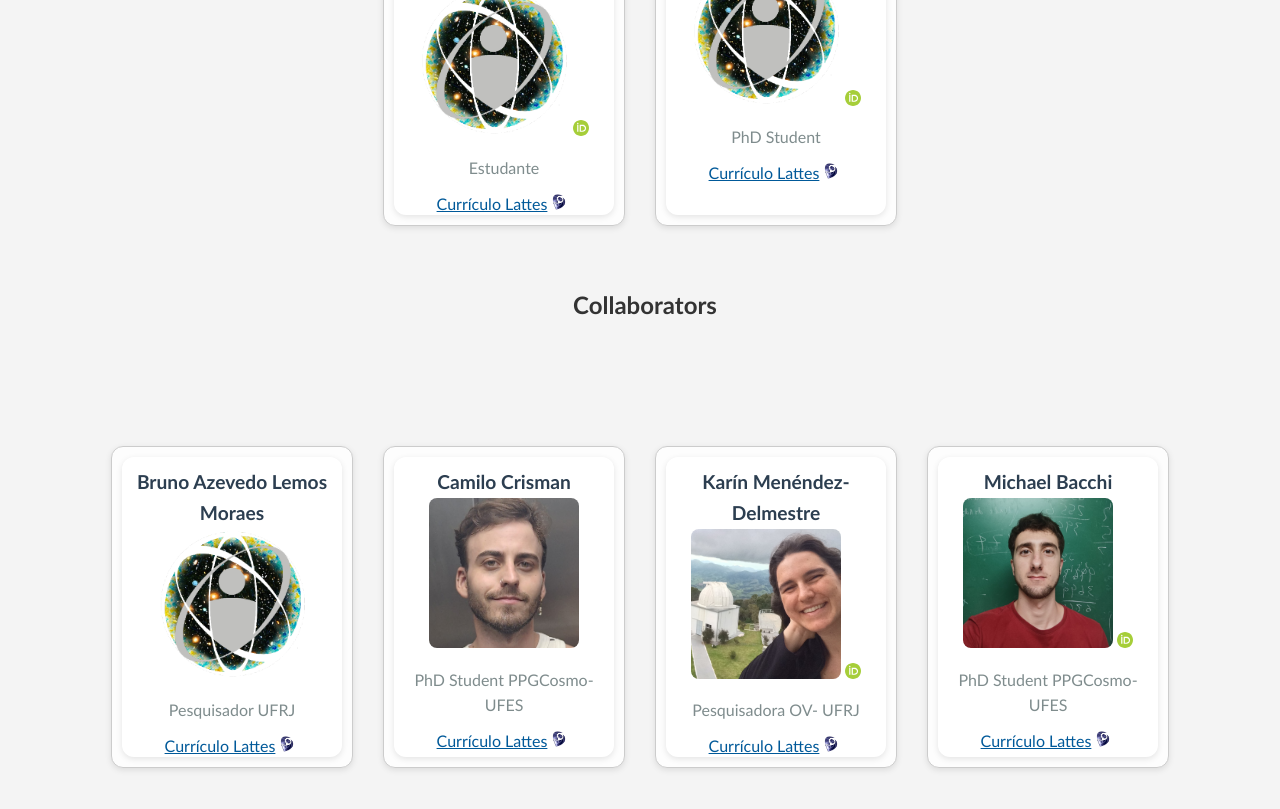
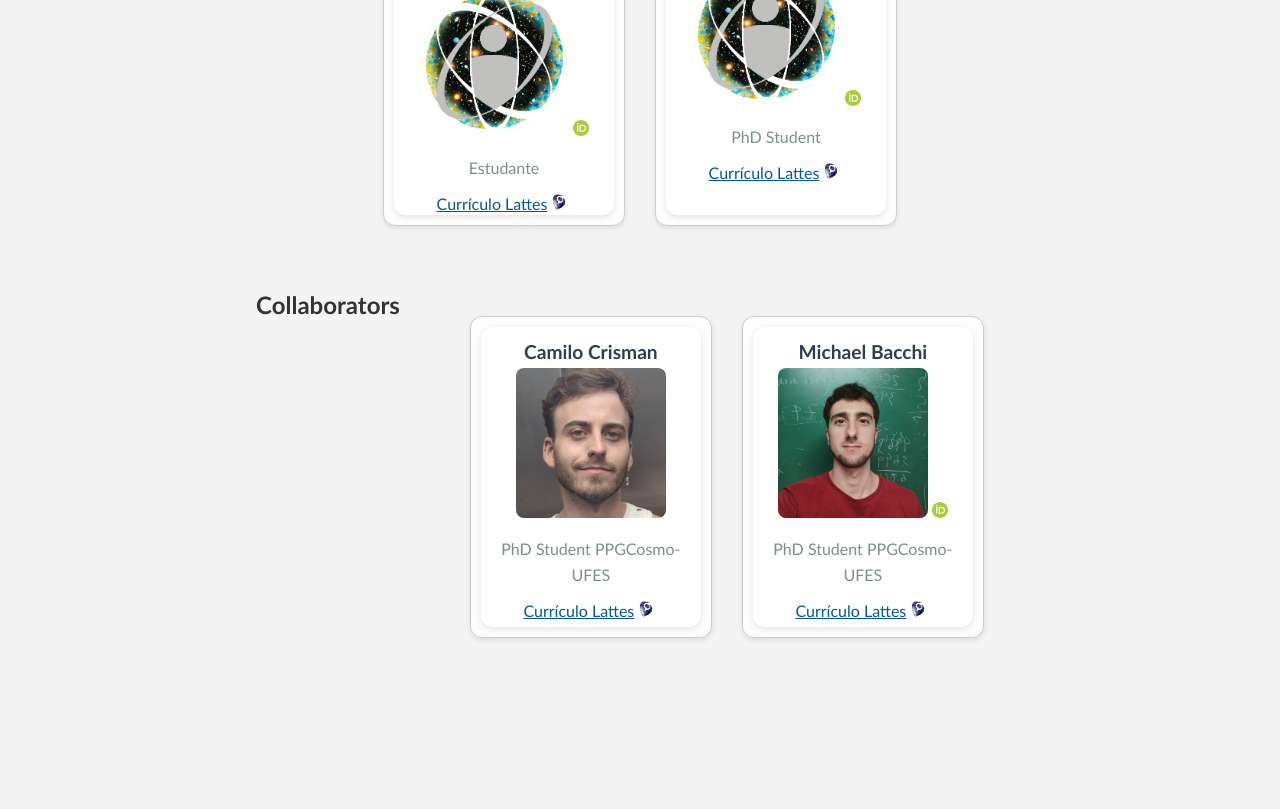
Before and after one commit to cbpf-cosmo/cbpf-cosmo.github.io, a Jekyll site: the page members.html, which Jekyll copies as it is, in a window 1280 px wide and 900 px high, scrolled down 4139 px. Shown: the top 809 px of the window. Built offline with Jekyll 4.4.1, drawn with Linux system fonts in a browser that asks for light colours; after the commit the page ends 4909 px from its top, so only the background shows below that.

Commit message:
updating karin and bruno

```diff
--- a/members.html
+++ b/members.html
@@ -1120,30 +1120,6 @@
       <!-- ==== Exemplo modificado (Emil Medeiros) ==== -->
 <ul class="members-list">
 
-       <li class="member-card">
-    <div class="member-inner">
-      <div class="member-front">
-        <div class="member-name">
-          Bruno Azevedo Lemos Moraes
-          <img src="images/thumbs/cbpf.png" alt="foto" class="clickable-photo"
-               style="width:150px; height:150px; object-fit:cover;">
-          <!-- <a href="https://orcid.org/" target="_blank">
-            <img src="images/ORCID-iD_icon_vector.svg" alt="iD ORCID"/> -->
-          </a>
-        </div>
-        <div class="member-role">Pesquisador UFRJ</div>
-        <div class="member-lattes">
-          <a href="http://lattes.cnpq.br/" target="_blank">
-            Currículo Lattes<img src="images/lattes-logo-2.png" alt="iD Lattes"/>
-          </a>
-        </div>
-      </div>
-      <div class="member-back">
-        <p>Texto sobre Bruno palavras-chaves</p>
-        <button class="btn-back">Voltar</button>
-      </div>
-    </div>
-  </li>
 
 
 
@@ -1172,31 +1148,6 @@
     </div>
   </li>
 
-
-      <li class="member-card">
-    <div class="member-inner">
-      <div class="member-front">
-        <div class="member-name">
-          Karín Menéndez-Delmestre
-          <img src="images/thumbs/KMDnoObservatorioPicosDosDias_cor.JPG" alt="foto" class="clickable-photo"
-               style="width:150px; height:150px; object-fit:cover;">
-          <a href="https://orcid.org/0000-0003-3153-5123" target="_blank">
-            <img src="images/ORCID-iD_icon_vector.svg" alt="iD ORCID"/>
-          </a>
-        </div>
-        <div class="member-role">Pesquisadora OV- UFRJ </div>
-        <div class="member-lattes">
-          <a href="http://lattes.cnpq.br/7978912234260055" target="_blank">
-            Currículo Lattes<img src="images/lattes-logo-2.png" alt="iD Lattes"/>
-          </a>
-        </div>
-      </div>
-      <div class="member-back">
-        <p>Galáxias, estruturas estelares, matéria escura, poeira. <p>Maiores informações no <a href="https://lasex-valongo.com/kmd"> Site Pessoal </a> </p>
-        <button class="btn-back">Voltar</button>
-      </div>
-    </div>
-  </li>
 
 
 
```
